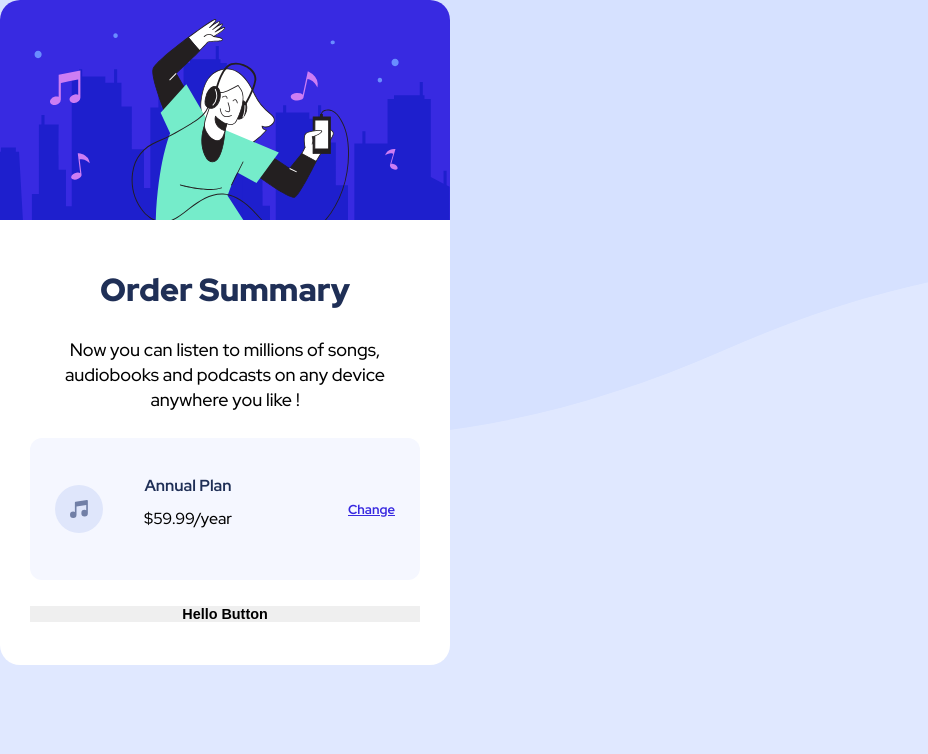
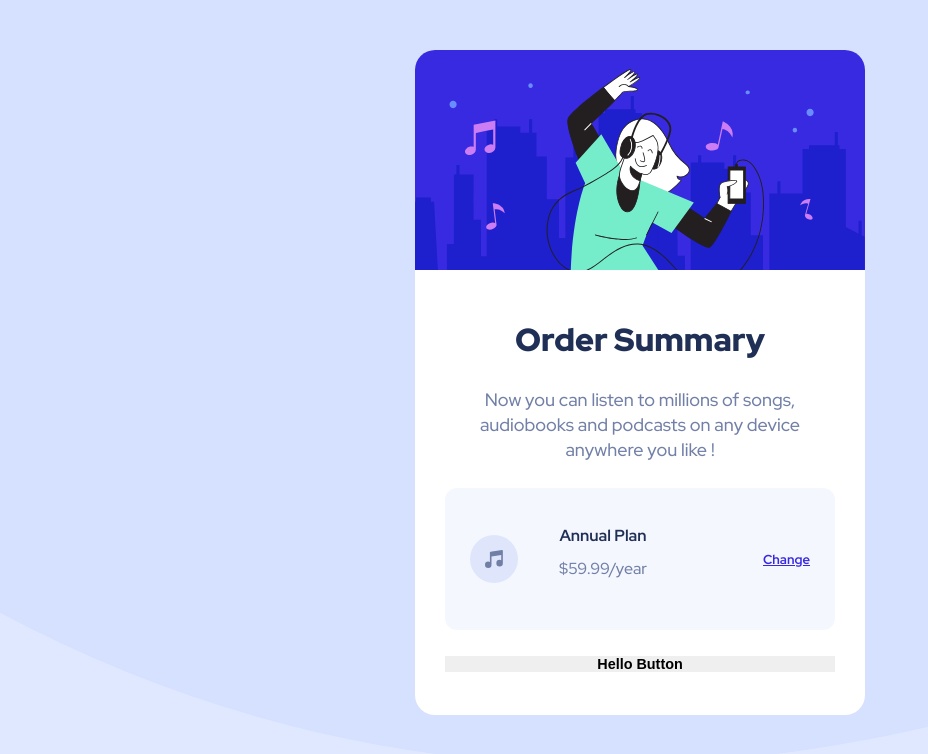
Before and after one commit to PuneetSivananda/ytube-projects, a React (Create React App) app in the folder material-card/: page / in a window 1280 px wide. Shown: the top 754 px of the page, without its empty margins (0-928 px from the left). Built offline with nearby package versions, Linux system fonts and the light colour scheme.

Commit message:
fix: changes to the alignment

```diff
--- a/material-card/src/App.js
+++ b/material-card/src/App.js
@@ -14,7 +14,7 @@ const styles = makeStyles(() => ({
       backgroundColor: paleBlue,
       backgroundImage: `url(${"./images/pattern-background-desktop.svg"})`,
       backgroundRepeat: "no-repeat",
-      backhroundSize: "cover",
+      backgroundSize: "cover",
       fontFamily: "Red Hat Display",
       fontSize: "16px"
     },
--- a/material-card/src/components/Card.jsx
+++ b/material-card/src/components/Card.jsx
@@ -1,6 +1,6 @@
 import React from "react"
 import { makeStyles } from "@material-ui/core/styles"
-import { darkBlue, veryPaleBlue, brightBlue } from "../constants"
+import { darkBlue, veryPaleBlue, brightBlue, desaturatedblue } from "../constants"
 const styles = makeStyles(() => ({
     container: {
         padding: "30px",
@@ -21,8 +21,11 @@ const styles = makeStyles(() => ({
     card: {
         width: "450px",
         backgroundColor: "white",
+        color: desaturatedblue,
         borderRadius: "20px",
-        overflow: "hidden"
+        overflow: "hidden",
+        // Center the element on the screen
+        margin: "50px auto"
     },
     heroImage: {
         width: "100%"
```
